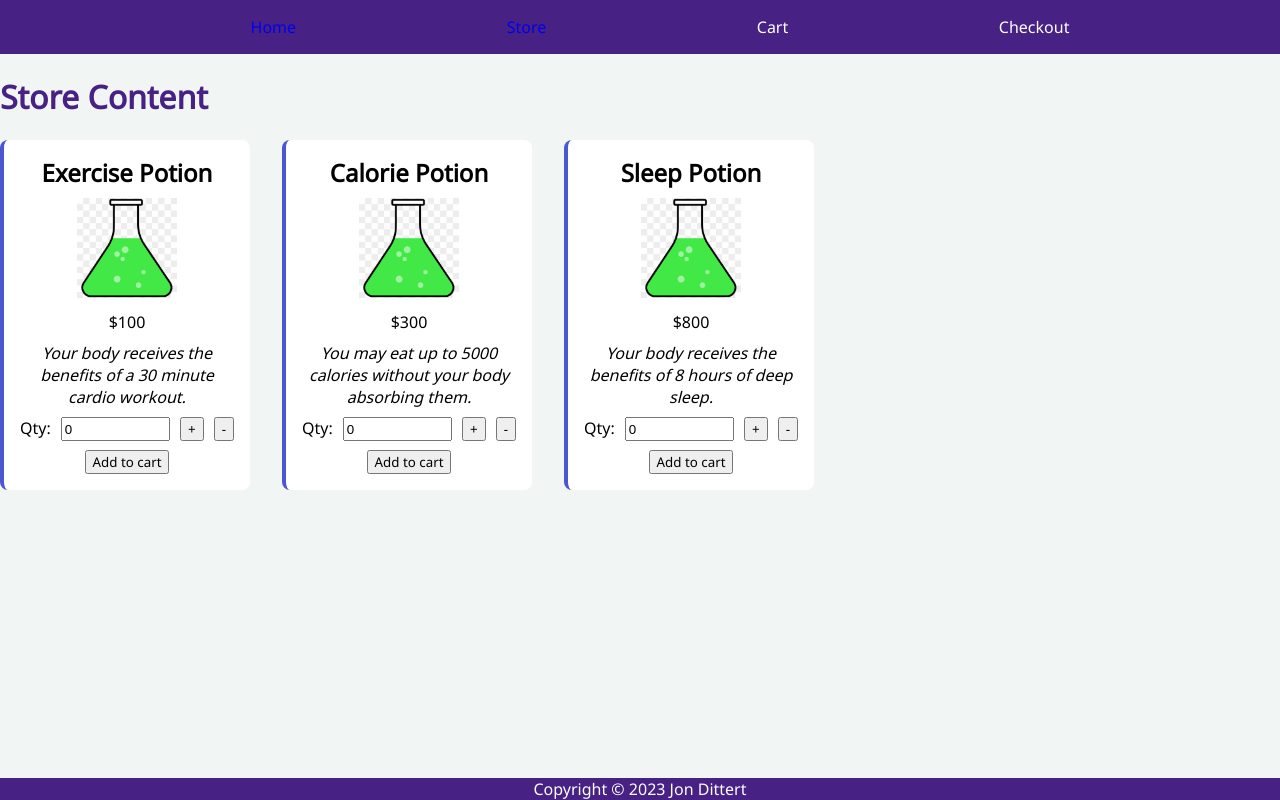
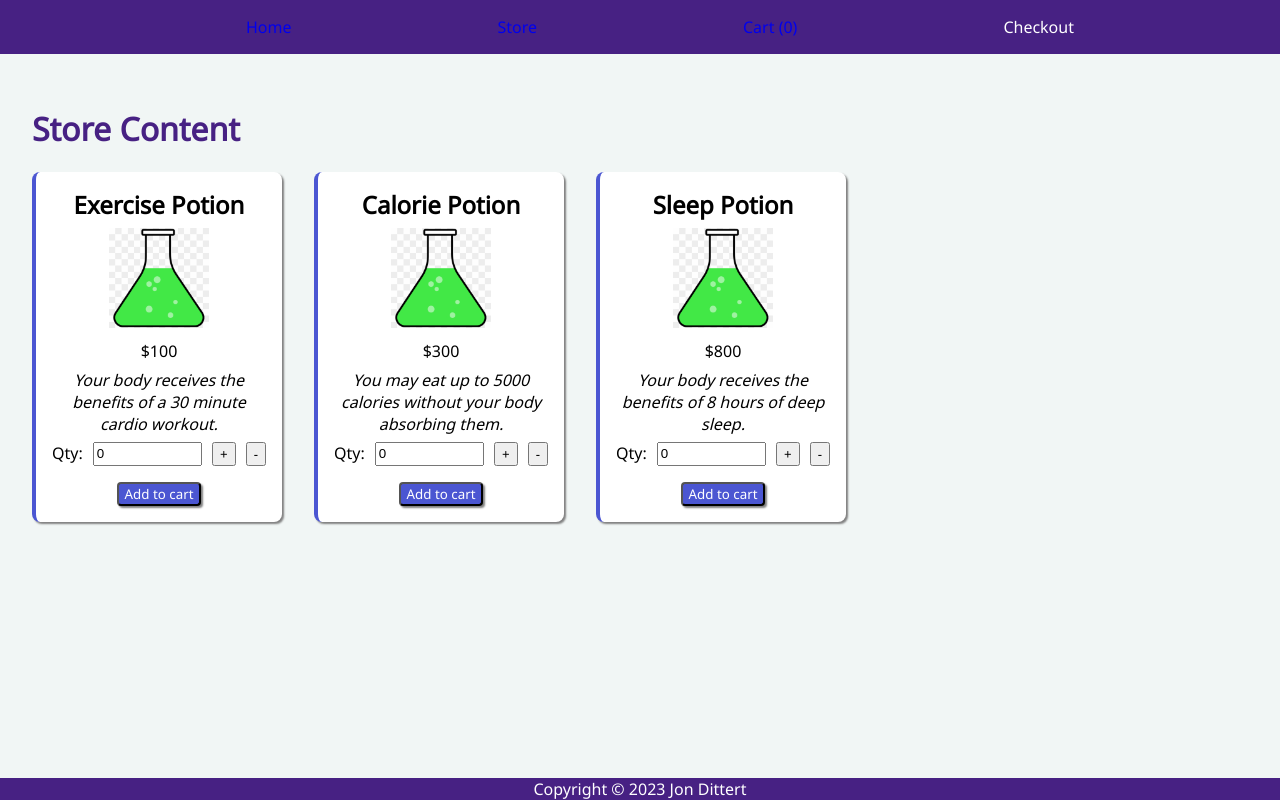
Before and after one commit to jdittert/shopping-cart, a React (Create React App) app: page /store in a window 1280 px wide. Built offline with nearby package versions, Linux system fonts and the light colour scheme.

Commit message:
Added cart functionality

```diff
--- a/src/App.js
+++ b/src/App.js
@@ -2,12 +2,48 @@ import './App.css';
 import Header from './components/header';
 import Main from './components/main';
 import Footer from './components/footer';
+import { useState } from 'react';
+import catalog from './components/catalog';
 
 function App() {
+  const [cart, setCart] = useState([]);
+
+  const addToCart = (e) => {
+    e.preventDefault();
+    const {index} = e.target.dataset;
+    const item = catalog[index];
+    const quantity = document.getElementById(`item${item.id}-quantity`).value;
+    const oldCart = [...cart];
+    if (index > -1) {
+      if (oldCart.includes(item)) {
+        item.quantity = quantity;
+      } else {
+        if (quantity > 0) {
+          const newCart = oldCart.concat(item);
+          setCart(newCart);
+        }
+      }
+    }
+  }
+
+  const removeFromCart = (e) => {
+    e.preventDefault();
+    const {index} = e.target.dataset;
+    const isItem = (item) => item.id === +index;
+    const itemIndex = cart.findIndex(isItem);
+    let oldCart = [...cart];
+    if (itemIndex > -1) {
+      oldCart.splice(itemIndex, 1);
+      setCart(oldCart);
+    }
+  }
+
   return (
     <div className='wrapper'>
-      <Header />
-      <Main />
+      <Header cartLength={cart.length}/>
+      <Main addToCart={addToCart}
+      removeFromCart={removeFromCart}
+      cart={cart}/>
       <Footer />
     </div>
   );
--- /dev/null
+++ b/src/components/cart.js
@@ -0,0 +1,43 @@
+import React from 'react';
+
+function Cart(props) {
+    const {cart} = props;
+    const {removeFromCart} = props;
+
+    return (
+        <div className='your-cart'>
+            <div>
+                Your Cart
+            </div>
+            <ul>
+                {cart.map((item) => {
+                    return (
+                        <li key={item.id}>
+                            <div>
+                            {item.itemName}
+                            </div>
+                            <div>
+                            {item.quantity}
+                            </div>
+                            <div>
+                                {item.price}
+                            </div>
+                            <div>
+                                Total: {item.price * item.quantity}
+                            </div>
+                            <div>
+                                <button
+                                data-index={item.id}
+                                onClick={removeFromCart}>
+                                Remove
+                                </button>
+                            </div>
+                            </li>
+                    )
+                })}
+            </ul>
+        </div>
+    )
+}
+
+export default Cart;
--- a/src/components/catalog.js
+++ b/src/components/catalog.js
@@ -3,19 +3,22 @@ const catalog = [
         id: 0,
         itemName: 'Exercise Potion',
         description: 'Your body receives the benefits of a 30 minute cardio workout.',
-        price: 100
+        price: 100,
+        quantity: 0
     },
     {
         id: 1,
         itemName: 'Calorie Potion',
         description: 'You may eat up to 5000 calories without your body absorbing them.',
-        price: 300
+        price: 300,
+        quantity: 0
     },
     {
         id: 2,
         itemName: 'Sleep Potion',
         description: 'Your body receives the benefits of 8 hours of deep sleep.',
-        price: 800
+        price: 800,
+        quantity: 0
     }
 ]
 
--- a/src/components/header.js
+++ b/src/components/header.js
@@ -2,14 +2,17 @@ import React from 'react';
 import { Link } from 'react-router-dom';
 import '../styles/header.css';
 
-function Header() {
+function Header(props) {
+
+    const {cartLength} = props;
+
     return (
         <div className='header'>
             <nav>
                 <ul>
                     <li><Link to='/'>Home</Link></li>
                     <li><Link to='/store'>Store</Link></li>
-                    <li>Cart</li>
+                    <li><Link to ='/cart'>Cart ({cartLength})</Link></li>
                     <li>Checkout</li>
                 </ul>
             </nav>
--- a/src/components/home.js
+++ b/src/components/home.js
@@ -1,10 +1,23 @@
 import React from 'react';
 import '../styles/home.css';
+import { Link } from 'react-router-dom';
 
 function Home() {
     return (
-        <div className='home-heading'>
-            <h1>Home Page Content</h1>
+        <div className='home-main'>
+            <div className='home-heading'>
+                <h1>Magical Christmasland</h1>
+            </div>
+            <div className='home-info'>
+                <div className='home-text'>
+                    We sell magical potions. They really work!
+                </div>
+                <div className='home-link'>
+                    <Link to='store'>
+                        <button>Store</button>
+                    </Link>
+                </div>
+            </div>
         </div>
     )
 }
--- a/src/components/item.js
+++ b/src/components/item.js
@@ -1,59 +1,73 @@
 import React from 'react';
-import { useState } from 'react';
 import '../styles/item.css';
 
 function Item(props) {
-    const {itemName} = props;
-    const {price} = props;
-    const {description} = props;
+    const {item} = props;
+    const {addToCart} = props;
 
-    const [quantity, setQuantity] = useState(0);
-
-    const updateQuantity = () => {
-        const amount = document.querySelector('input[id="item-quantity"]');
-        setQuantity(amount.value);
-        amount.value = quantity;
-        console.log(quantity);
+    const quantityHandler = (e) => {
+        const amount = e.target.value;
+        item.quantity = amount;
     }
 
-    const incrementQuantity = () => {
-        setQuantity(+quantity + 1);
+    const incrementQuantity = (e) => {
+        e.preventDefault();
+        item.quantity = +item.quantity + 1;
+        document.querySelector(`#item${item.id}-quantity`).value = item.quantity;
     }
 
-    const decrementQuantity = () => {
-        setQuantity(+quantity - 1);
+    const decrementQuantity = (e) => {
+        e.preventDefault();
+        if (item.quantity > 0) {
+            item.quantity = +item.quantity - 1;
+            document.querySelector(`#item${item.id}-quantity`).value = item.quantity;
+        }
     }
 
     return (
         <div className='item-card'>
             <div className='item-name'>
-                {itemName}
+                {item.itemName}
             </div>
             <div className='item-img'>
                 <img alt='Testing' src={'assets/imgs/green-beaker.png'} />
             </div>
             <div className='item-price'>
-                ${price}
+                ${item.price}
             </div>
             <div className='item-description'>
-                {description}
+                {item.description}
             </div>
+            <div>
+                <form id={`item${item.id}-form`}
+                onSubmit={addToCart}
+                data-index={item.id}
+                className='add-form'>
             <div className='item-input'>
                 <div>
                     <label htmlFor='item-quantity'>Qty:</label>
-                    <input id='item-quantity'
-                    value={quantity}
-                    onChange={updateQuantity}/>
+                    <input id={`item${item.id}-quantity`}
+                    type='number'
+                    data-index={item.id}
+                    defaultValue={item.quantity}
+                    onChange={quantityHandler}/>
                     <button
+                    data-index={item.id}
                     onClick={incrementQuantity}>+</button>
                     <button
+                    data-index={item.id}
                     onClick={decrementQuantity}>-</button>
                 </div>
             </div>
             <div className='item-add'>
-                <button>
+                <button
+                type='submit'
+                data-index={item.id}
+                className='add-button'>
                     Add to cart
                 </button>
+            </div>
+            </form>
             </div>
         </div>
     )
--- a/src/components/main.js
+++ b/src/components/main.js
@@ -2,12 +2,19 @@ import React from 'react';
 import { Route, Routes } from 'react-router-dom';
 import Home from './home';
 import Store from './store';
+import Cart from './cart';
 
-function Main() {
+function Main(props) {
+    const {addToCart} = props;
+    const {removeFromCart} = props;
+    const {cart} = props;
     return (
         <Routes>
                 <Route path='/' element={<Home />} />
-                <Route path='/store' element={<Store />} />
+                <Route path='/store' element={<Store
+                addToCart={addToCart}                />} />
+                <Route path='/cart' element={<Cart cart={cart}
+                removeFromCart={removeFromCart}/>} />
             </Routes>
     )
 }
--- a/src/components/store.js
+++ b/src/components/store.js
@@ -3,8 +3,9 @@ import '../styles/store.css'
 import Item from './item';
 import catalog from './catalog';
 
-function Store() {
+function Store(props) {
     const forSale = catalog;
+    const {addToCart} = props;
 
     return (
         <div className='store'>
@@ -13,9 +14,9 @@ function Store() {
             {forSale.map((element) => {
                 return <div key={element.id}>
                 <Item key={element.id}
-                itemName={element.itemName}
-                price={element.price}
-                description={element.description} />
+                item={element}
+                addToCart={addToCart}
+                 />
                 </div>
             })
             }
--- a/src/styles/home.css
+++ b/src/styles/home.css
@@ -1,3 +1,7 @@
+.home-main {
+    padding: 2rem;
+}
+
 .home-heading > h1 {
     color: var(--icon-color)
 }
--- a/src/styles/item.css
+++ b/src/styles/item.css
@@ -10,6 +10,7 @@
     padding: 1rem;
     border-radius: 8px;
     border-left: 4px solid var(--icon-color);
+    box-shadow: 2px 2px 2px gray;
 }
 
 .item-name {
@@ -26,10 +27,14 @@
     text-align: center;
 }
 
-
-
 .item-description {
     font-style: italic;
+}
+
+.add-form {
+    display: flex;
+    flex-direction: column;
+    gap: 1rem;
 }
 
 .item-input > div > input {
@@ -42,3 +47,10 @@
     width: 100%;
     justify-content: center;
 }
+
+.add-button {
+    background-color: var(--icon-color);
+    color: white;
+    border-radius: 4px;
+    box-shadow: 2px 2px 2px gray;
+}
--- a/src/styles/store.css
+++ b/src/styles/store.css
@@ -3,6 +3,7 @@
     grid-template-rows: min-content 1fr;
     background-color: var(--header-background);
     height: 100%;
+    padding: 2rem;
 }
 
 h1 {
```
